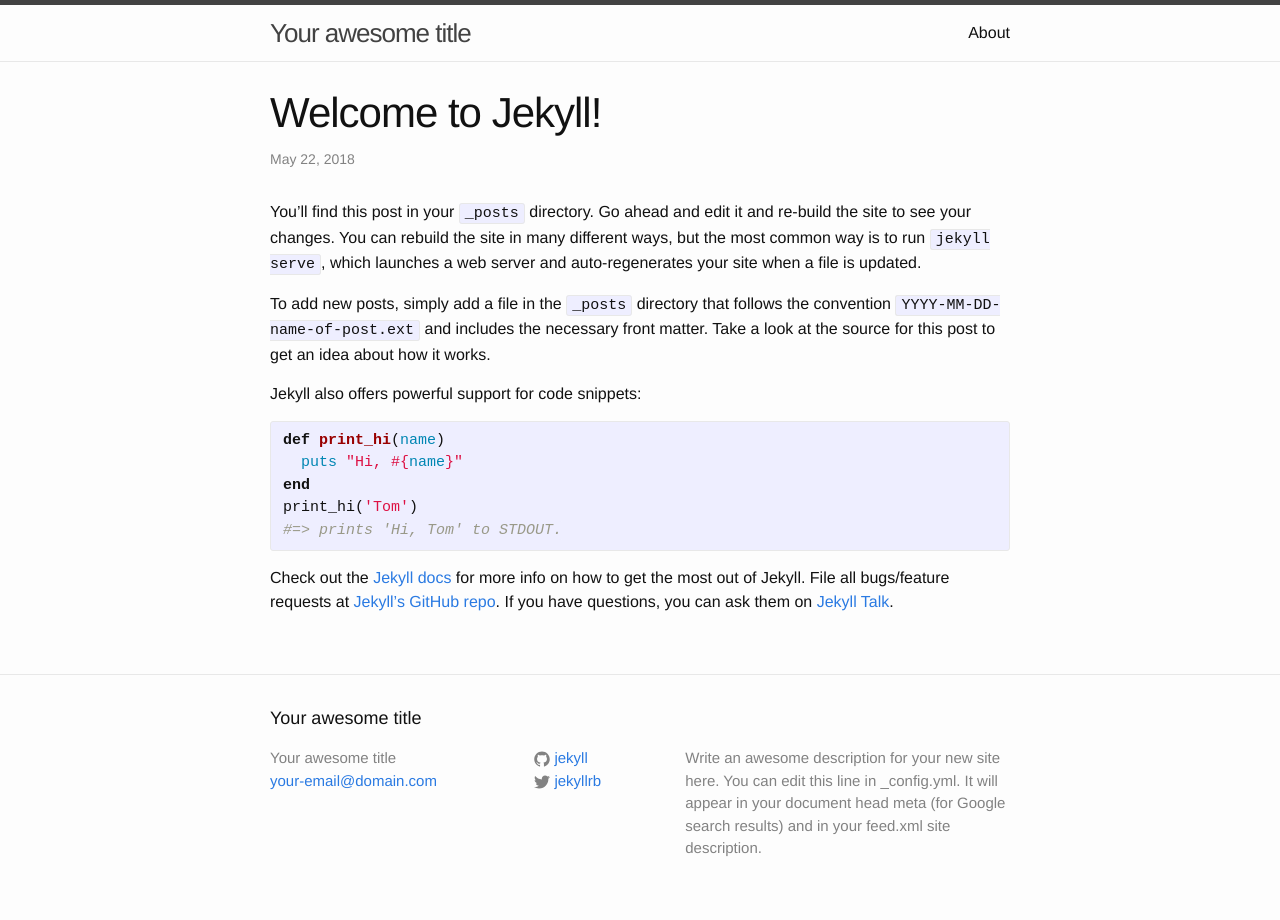
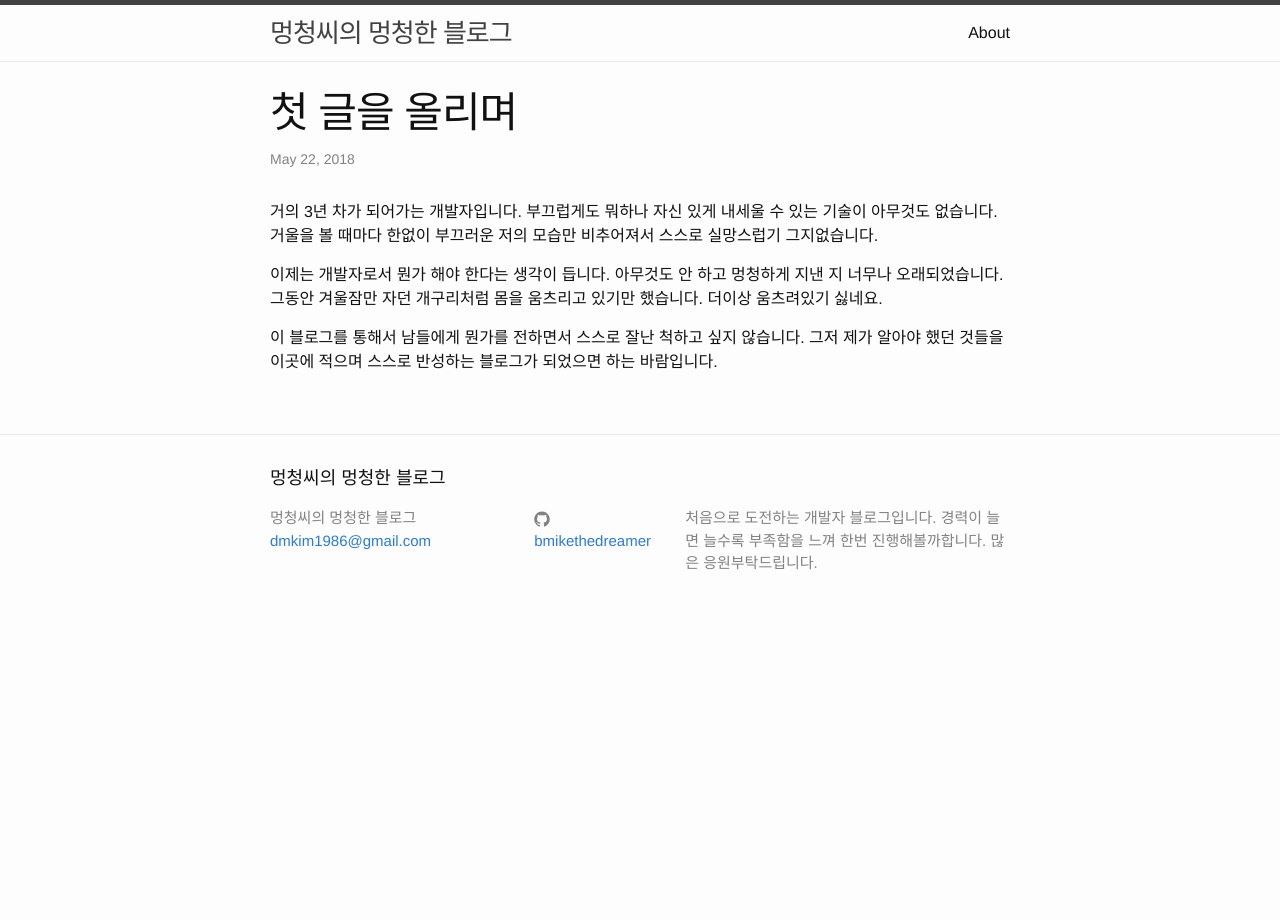
Before and after one commit to bmikethedreamer/bmikethedreamer.github.io, a Jekyll site: the page built from _posts/2018-05-22-welcome-to-jekyll.markdown, in a window 1280 px wide. Built offline with Jekyll 4.4.1, drawn with Linux system fonts in a browser that asks for light colours.

Commit message:
부끄러운 첫글

```diff
--- a/_config.yml
+++ b/_config.yml
@@ -6,16 +6,13 @@
 # 'jekyll serve'. If you change this file, please restart the server process.
 
 # Site settings
-title: Your awesome title
-email: your-email@domain.com
+title: 멍청씨의 멍청한 블로그
+email: dmkim1986@gmail.com
 description: > # this means to ignore newlines until "baseurl:"
-  Write an awesome description for your new site here. You can edit this
-  line in _config.yml. It will appear in your document head meta (for
-  Google search results) and in your feed.xml site description.
+   처음으로 도전하는 개발자 블로그입니다. 경력이 늘면 늘수록 부족함을 느껴 한번 진행해볼까합니다. 많은 응원부탁드립니다.
 baseurl: "" # the subpath of your site, e.g. /blog
-url: "http://yourdomain.com" # the base hostname & protocol for your site
-twitter_username: jekyllrb
-github_username:  jekyll
+url: "https://bmikethedreamer.github.io" # the base hostname & protocol for your site
+github_username:  bmikethedreamer
 
 # Build settings
 markdown: kramdown
--- a/_posts/2018-05-22-welcome-to-jekyll.markdown
+++ b/_posts/2018-05-22-welcome-to-jekyll.markdown
@@ -1,25 +1,11 @@
 ---
 layout: post
-title:  "Welcome to Jekyll!"
+title:  "첫 글을 올리며"
 date:   2018-05-22 10:11:56 +0900
 categories: jekyll update
 ---
-You’ll find this post in your `_posts` directory. Go ahead and edit it and re-build the site to see your changes. You can rebuild the site in many different ways, but the most common way is to run `jekyll serve`, which launches a web server and auto-regenerates your site when a file is updated.
+거의 3년 차가 되어가는 개발자입니다. 부끄럽게도 뭐하나 자신 있게 내세울 수 있는 기술이 아무것도 없습니다. 거울을 볼 때마다 한없이 부끄러운 저의 모습만 비추어져서 스스로 실망스럽기 그지없습니다.
 
-To add new posts, simply add a file in the `_posts` directory that follows the convention `YYYY-MM-DD-name-of-post.ext` and includes the necessary front matter. Take a look at the source for this post to get an idea about how it works.
+이제는 개발자로서 뭔가 해야 한다는 생각이 듭니다. 아무것도 안 하고 멍청하게 지낸 지 너무나 오래되었습니다. 그동안 겨울잠만 자던 개구리처럼 몸을 움츠리고 있기만 했습니다. 더이상 움츠려있기 싫네요.
 
-Jekyll also offers powerful support for code snippets:
-
-{% highlight ruby %}
-def print_hi(name)
-  puts "Hi, #{name}"
-end
-print_hi('Tom')
-#=> prints 'Hi, Tom' to STDOUT.
-{% endhighlight %}
-
-Check out the [Jekyll docs][jekyll-docs] for more info on how to get the most out of Jekyll. File all bugs/feature requests at [Jekyll’s GitHub repo][jekyll-gh]. If you have questions, you can ask them on [Jekyll Talk][jekyll-talk].
-
-[jekyll-docs]: http://jekyllrb.com/docs/home
-[jekyll-gh]:   https://github.com/jekyll/jekyll
-[jekyll-talk]: https://talk.jekyllrb.com/
+이 블로그를 통해서 남들에게 뭔가를 전하면서 스스로 잘난 척하고 싶지 않습니다. 그저 제가 알아야 했던 것들을 이곳에 적으며 스스로 반성하는 블로그가 되었으면 하는 바람입니다.
```
Also changed, not shown: 4 other files.
